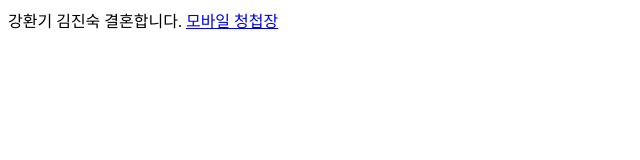
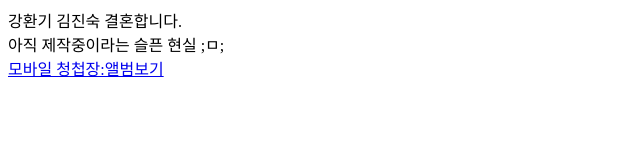
Before and after one commit to kangki/mcard, a plain HTML site: page index.html in a window 1280 px wide. Shown: the whole page, without its empty margins (0-640 px from the left). Drawn offline with Linux system fonts and the light colour scheme.

Commit message:
Update index.html

```diff
--- a/index.html
+++ b/index.html
@@ -8,7 +8,8 @@
     <title>강환기 김진숙 결혼합니다.</title>
   </head>
   <body>
-    강환기 김진숙 결혼합니다.
-    <a href="./puzzle.html">모바일 청첩장</a>
+    강환기 김진숙 결혼합니다.<br/>
+    아직 제작중이라는 슬픈 현실 ;ㅁ; <br/>
+    <a href="./puzzle.html">모바일 청첩장:앨범보기</a>
   </body>
 </html>
```
